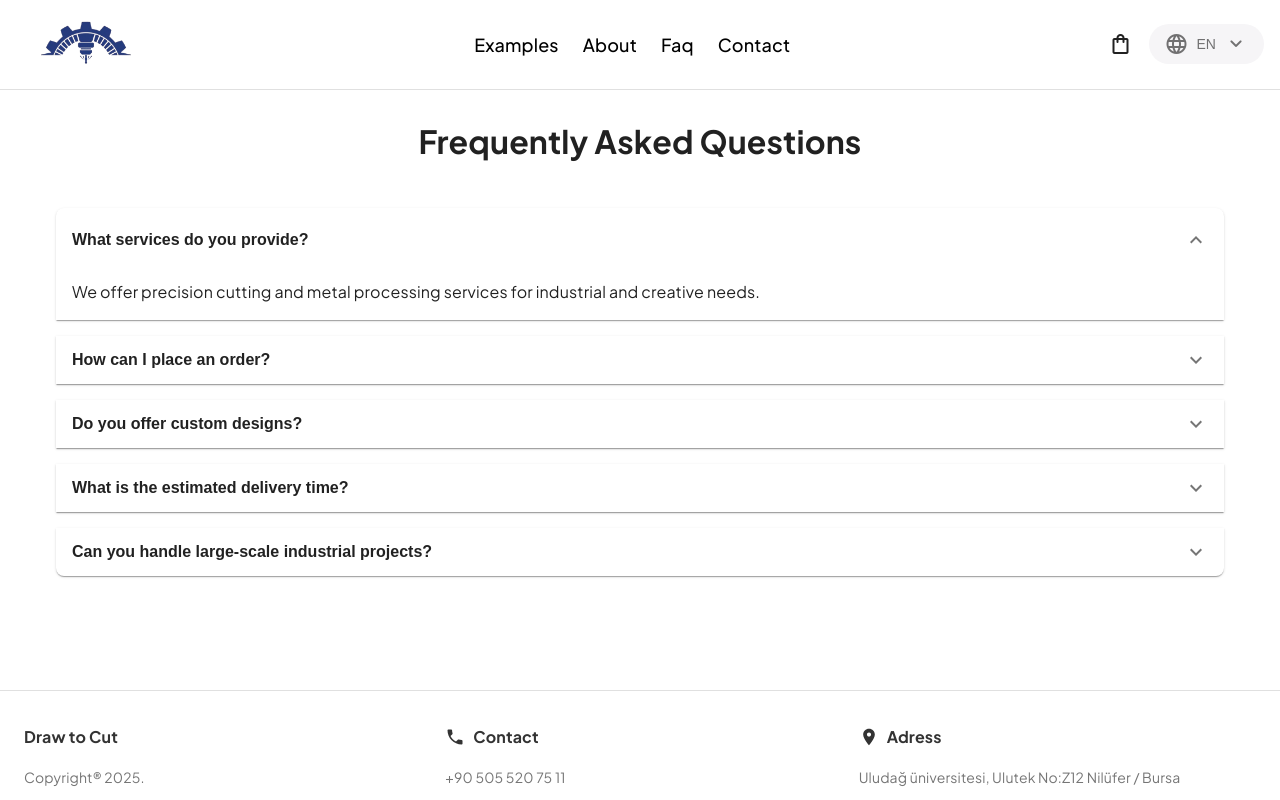
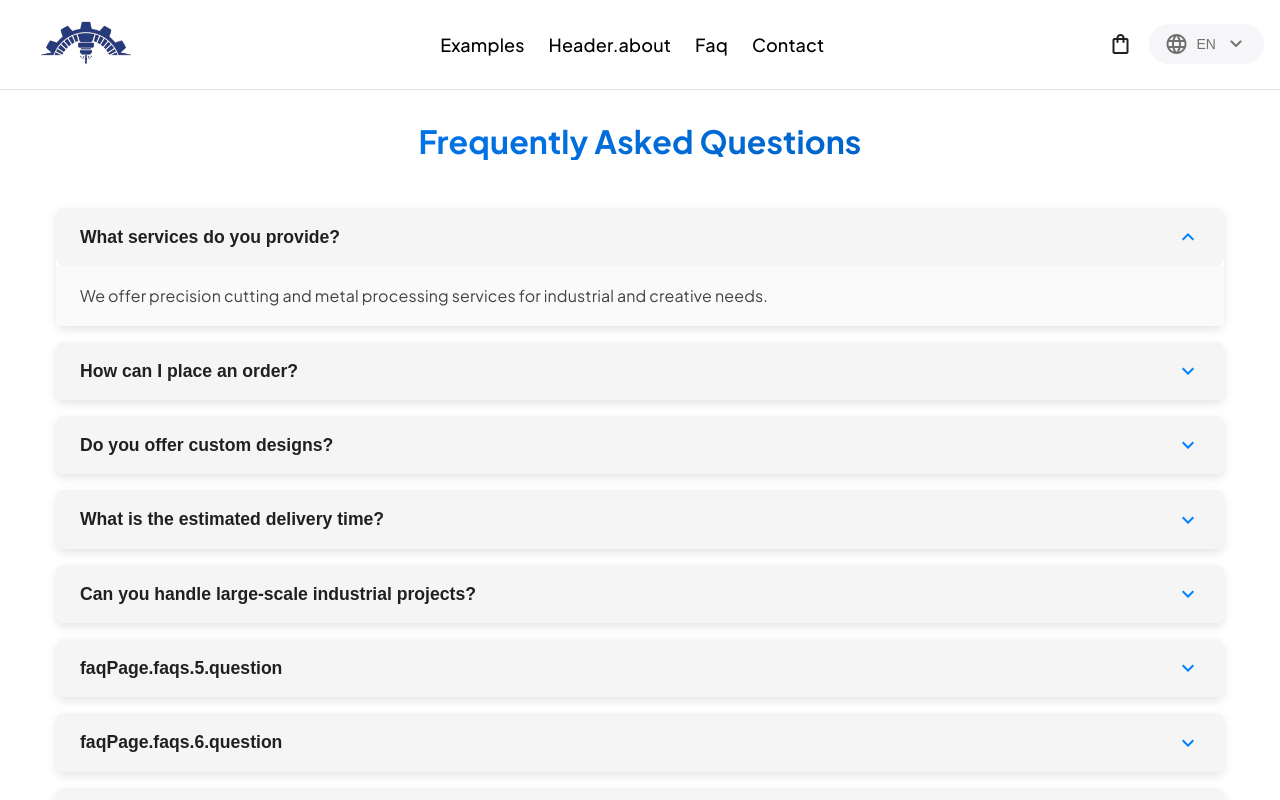
Before and after one commit to EmreArslan8/lasercut-website, a Next.js app: page /en/faq in a window 1280 px wide. Both pictures are taken after a click on the button "What services do you provide?". Shown: the top 800 px of the page. Built offline with nearby package versions, Linux system fonts and the light colour scheme.

Commit message:
mddwowm remove wp number add and more

```diff
--- a/src/app/[locale]/faq/page.tsx
+++ b/src/app/[locale]/faq/page.tsx
@@ -15,6 +15,9 @@ const FaqPage = () => {
       { question: t("faqs.2.question"), answer: t("faqs.2.answer") },
       { question: t("faqs.3.question"), answer: t("faqs.3.answer") },
       { question: t("faqs.4.question"), answer: t("faqs.4.answer") },
+      { question: t("faqs.5.question"), answer: t("faqs.5.answer") },
+      { question: t("faqs.6.question"), answer: t("faqs.6.answer") },
+      { question: t("faqs.7.question"), answer: t("faqs.7.answer") },
     ],
     [t]
   );
@@ -22,18 +25,54 @@ const FaqPage = () => {
   return (
     <Box sx={{ maxWidth: "lg", mx: "auto", px: 2, py: 4 }}>
       {/* Başlık */}
-      <Typography variant="h2" fontWeight="bold" textAlign="center" sx={{ mb: 6 }}>
+      <Typography
+        variant="h2"
+        fontWeight="bold"
+        textAlign="center"
+        sx={{
+          mb: 6,
+          background: "linear-gradient(90deg, #007FFF, #0059B2)",
+          WebkitBackgroundClip: "text",
+          WebkitTextFillColor: "transparent",
+        }}
+      >
         {t("title")}
       </Typography>
 
       {/* FAQ Listesi */}
       {faqs.map((faq, index) => (
-        <Accordion key={index} sx={{ mb: 2 }}>
-          <AccordionSummary expandIcon={<ExpandMoreIcon />}>
-            <Typography fontWeight="bold">{faq.question}</Typography>
+        <Accordion
+          key={index}
+          disableGutters
+          elevation={0}
+          sx={{
+            mb: 2,
+            borderRadius: "8px",
+            boxShadow: "0px 4px 10px rgba(0, 0, 0, 0.1)",
+            "&:before": { display: "none" }, // Default before çizgisini kaldır
+          }}
+        >
+          <AccordionSummary
+            expandIcon={<ExpandMoreIcon sx={{ color: "#007FFF" }} />}
+            sx={{
+              backgroundColor: "#F5F5F5",
+              borderRadius: "8px",
+              px: 3,
+              py: 2,
+              "& .MuiAccordionSummary-content": {
+                margin: 0,
+              },
+              "&:hover": {
+                backgroundColor: "#E3F2FD",
+              },
+            }}
+          >
+            <Typography fontWeight="bold" sx={{ fontSize: "1.1rem" }}>
+              {faq.question}
+            </Typography>
           </AccordionSummary>
-          <AccordionDetails>
-            <Typography>{faq.answer}</Typography>
+          <AccordionDetails sx={{ backgroundColor: "#FAFAFA", px: 3, py: 2 }}>
+            <Typography sx={{ color: "#424242", lineHeight: 1.7 }}>{faq.answer}</Typography>
           </AccordionDetails>
         </Accordion>
       ))}
--- a/src/app/components/Header/index.tsx
+++ b/src/app/components/Header/index.tsx
@@ -50,39 +50,10 @@ const Header = () => {
       </IconButton>
 
       {/* Menü */}
-      {mdDown ? (
-        <>
-          <IconButton
-            onClick={() => toggleDrawer(true)}
-            sx={styles.menuButton}
-          >
-            <MenuIcon />
-          </IconButton>
-          <Drawer
-            anchor="top"
-            open={drawerOpen}
-            onClose={() => toggleDrawer(false)}
-            sx={{ "& .MuiDrawer-paper": styles.drawerPaper }}
-          >
-            <List>
-              {["examples", "about", "faq", "contact"].map((key, index) => (
-                <ListItemButton
-                  key={index}
-                  onClick={() => {
-                    toggleDrawer(false);
-                    router.push(`/${locale}/${key}`);
-                  }}
-                >
-                  <ListItemText primary={t(key)} /> {/* Çeviri */}
-                </ListItemButton>
-              ))}
-            </List>
-          </Drawer>
-        </>
-      ) : (
-        /* Desktop Menü */
+
+
         <Box sx={styles.desktopMenu}>
-          {["examples", "about-us", "faq", "contact"].map((key, index) => (
+          {["examples", "about", "faq", "contact"].map((key, index) => (
             <Link
               key={index}
               href={`/${key}`}
@@ -100,7 +71,7 @@ const Header = () => {
             </Link>
           ))}
         </Box>
-      )}
+
 
       {/* Sağ Bölüm */}
       <Box
--- a/src/app/components/LanguageSwitcher.tsx
+++ b/src/app/components/LanguageSwitcher.tsx
@@ -76,7 +76,9 @@ const LanguageSwitcher = () => {
               <Image
                 src={lang.flag}
                 alt={lang.label}
-                style={{ width: "20px", height: "15px", objectFit: "cover" }}
+                width={20} // Sabit genişlik
+                height={15} // Sabit yükseklik
+                style={{ objectFit: "cover" }}
               />
             </ListItemIcon>
             <Typography variant="body1">{lang.label}</Typography>
--- a/src/app/components/WpButton.tsx
+++ b/src/app/components/WpButton.tsx
@@ -8,7 +8,7 @@ import { useTranslations } from "next-intl";
 const WhatsAppButton = () => {
   const { mdUp } = useScreen();
   const t = useTranslations("WpButton");
-  const whatsappUrl = "https://wa.me/905555555555";
+  const whatsappUrl = "https://wa.me/905055207511";
 
   return (
     <Link
```
Also changed, not shown: src/app/[locale]/examples/page.tsx (+18 -10 lines).
